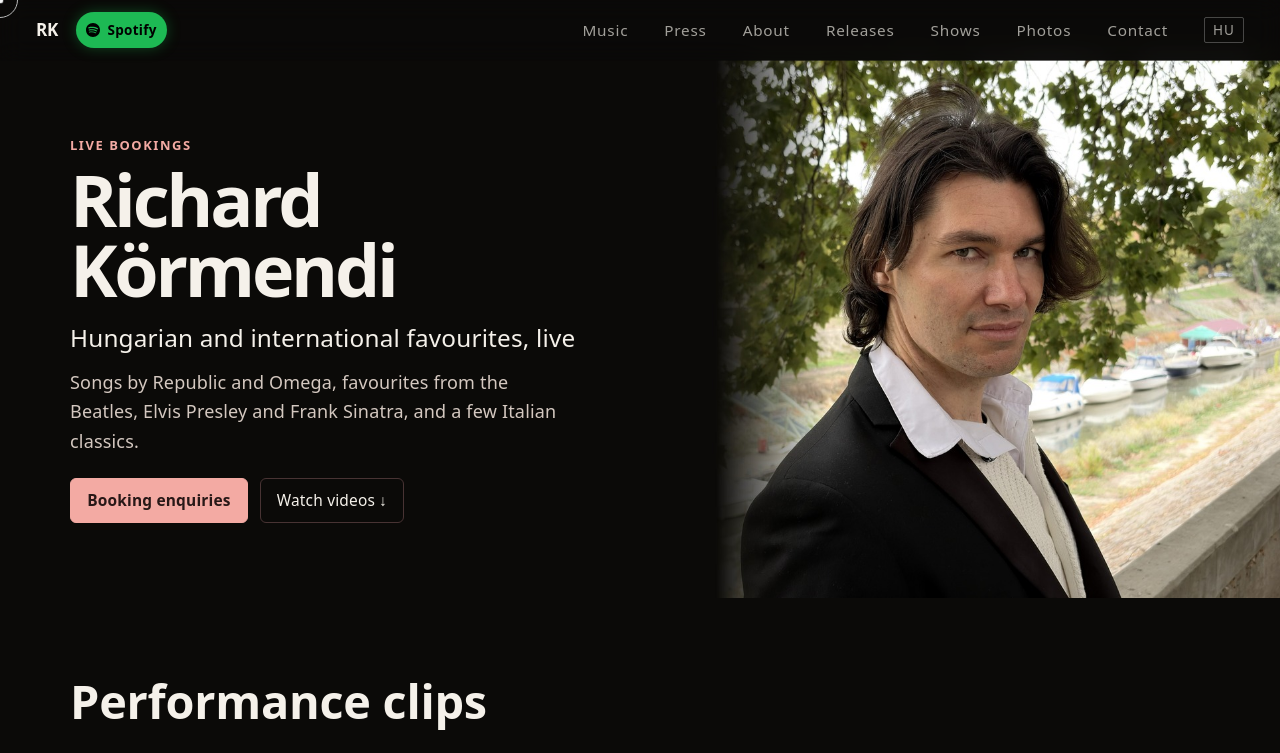
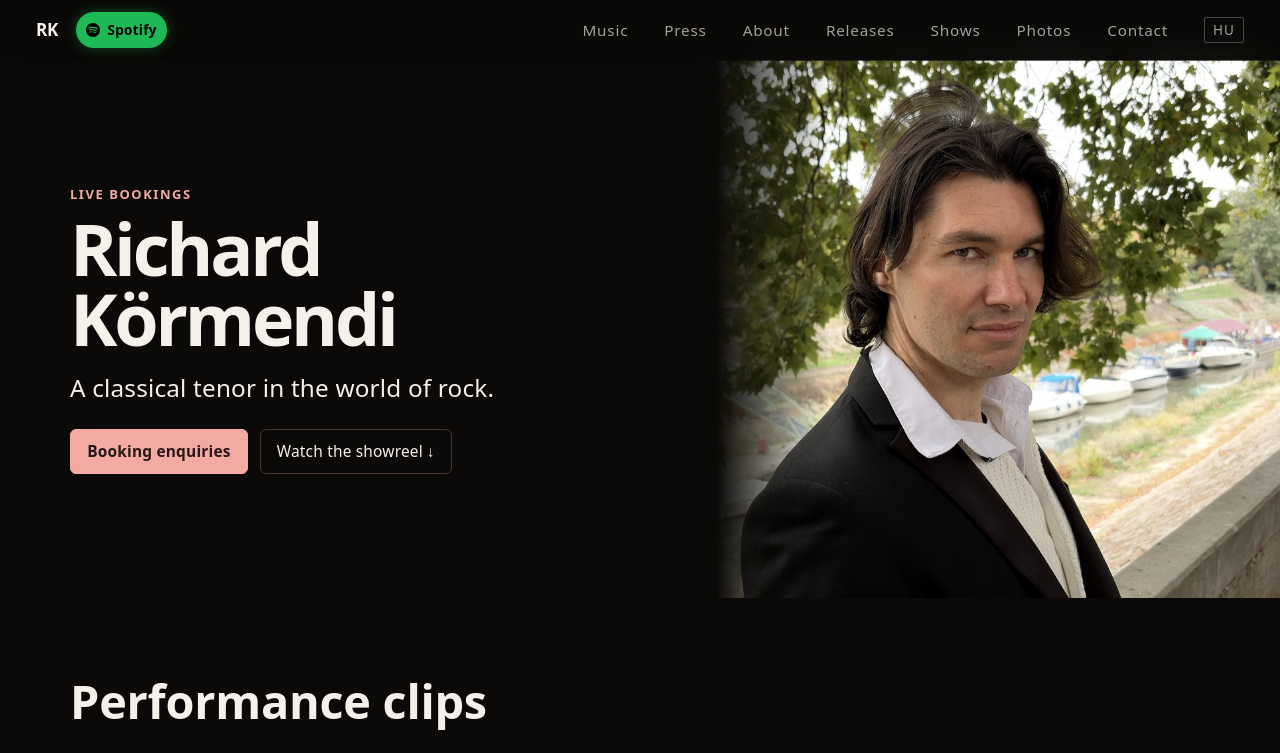
Before and after one commit to rickcircle/richard-kormendi-site, a React (Vite) app: page /epk in a window 1280 px wide. Shown: the top 753 px of the page. Built offline with nearby package versions, Linux system fonts and the light colour scheme.

Commit message:
Simplify the booking page introduction

```diff
--- a/src/pages/Epk.jsx
+++ b/src/pages/Epk.jsx
@@ -156,16 +156,13 @@ export default function Epk() {
           <div className="epk-hero-copy">
             <p className="epk-kicker">{hu ? "Fellépésajánló" : "Live bookings"}</p>
             <h1 id="epk-name">{hu ? "Körmendi Richárd" : "Richard Körmendi"}</h1>
-            <p className="epk-lead">{hu ? "Magyar és külföldi örökzöldek élőben" : "Hungarian and international favourites, live"}</p>
-            <p>{hu
-              ? "A Republic és az Omega dalai, a Beatles, Elvis Presley és Frank Sinatra slágerei, valamint néhány olasz klasszikus."
-              : "Songs by Republic and Omega, favourites from the Beatles, Elvis Presley and Frank Sinatra, and a few Italian classics."}</p>
+            <p className="epk-lead">{hu ? "Klasszikus tenor a rock világában." : "A classical tenor in the world of rock."}</p>
             <div className="epk-actions">
               <a className="epk-button epk-button-primary" href={`mailto:${email}`}
                 onClick={() => track("click", { label: "epk_booking_contact" })}>
                 {hu ? "Fellépés egyeztetése" : "Booking enquiries"}
               </a>
-              <a className="epk-button" href="#videok">{hu ? "Videók" : "Watch videos"} ↓</a>
+              <a className="epk-button" href="#videok">{hu ? "Műsorízelítő" : "Watch the showreel"} ↓</a>
             </div>
           </div>
         </section>
```
